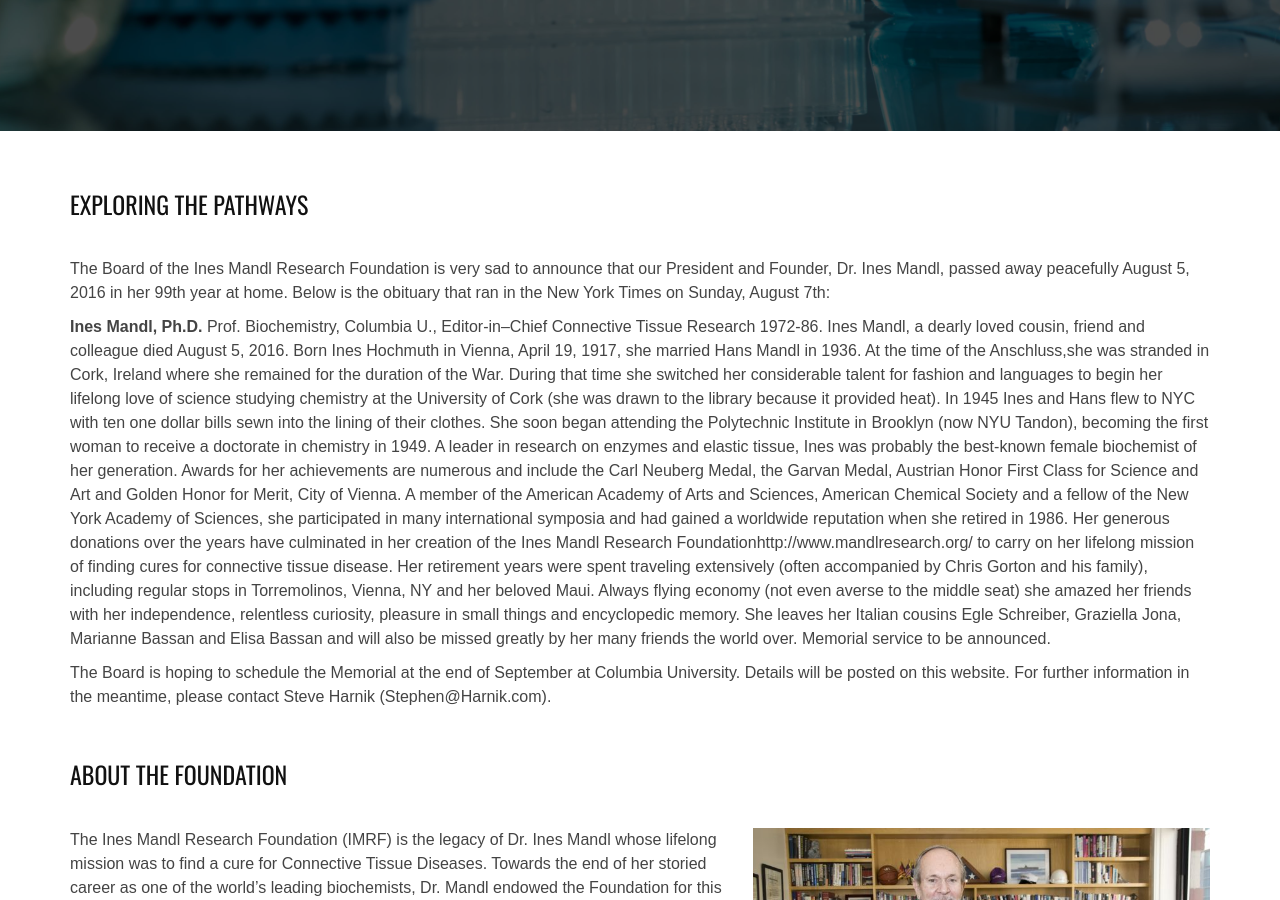
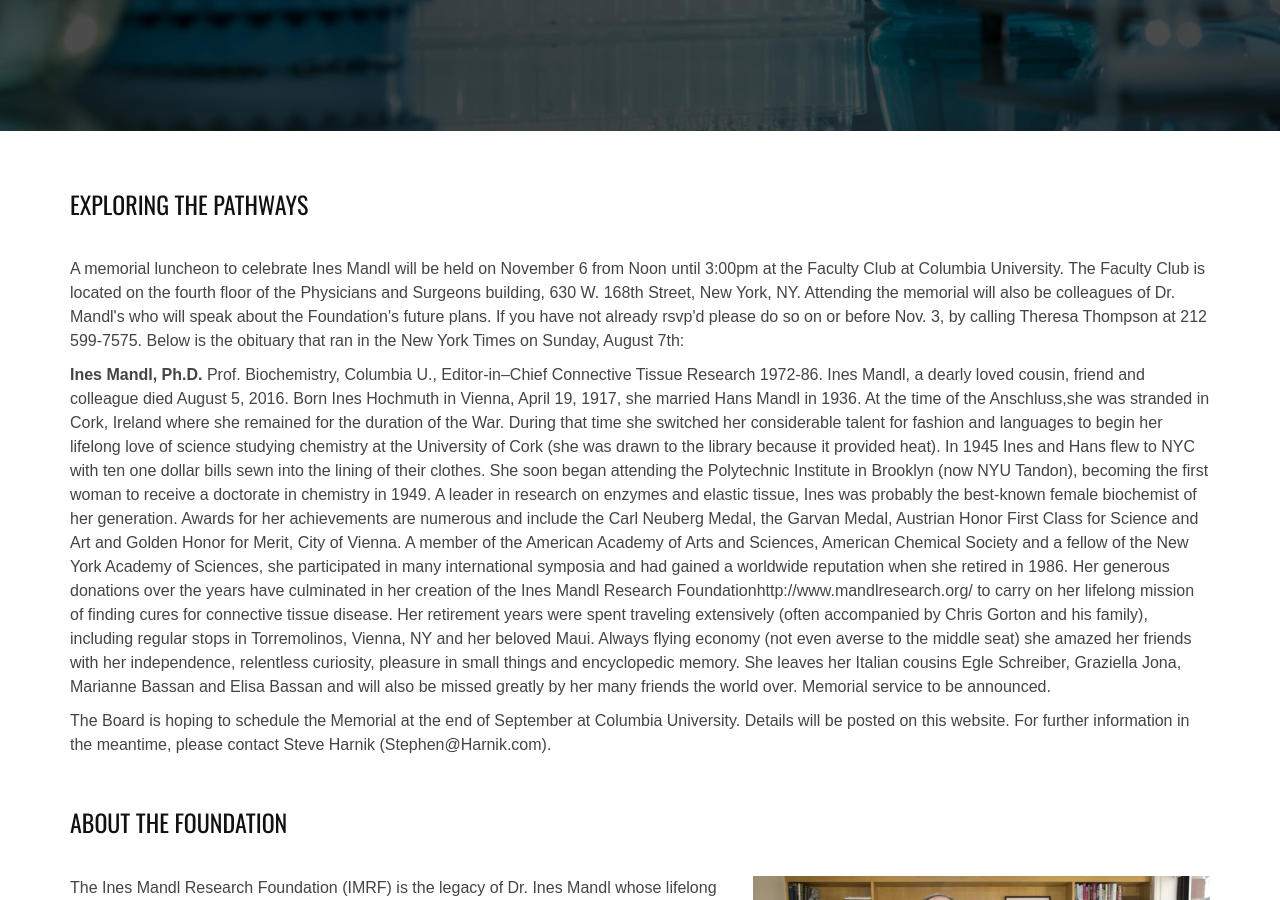
Before and after one commit to tstrand/mandlfoundation, a Jekyll site: the page built from index.markdown, in a window 1280 px wide and 900 px high, scrolled down 836 px. Built offline with Jekyll 4.4.1, drawn with Linux system fonts in a browser that asks for light colours.

Commit message:
Updated Index

```diff
--- a/index.markdown
+++ b/index.markdown
@@ -5,39 +5,42 @@ position: 0
 header: THE INES MANDL RESEARCH FOUNDATION
 subheader: Exploring the future of connective tissue disease research
 title1: Exploring the Pathways
-body1: The Board of the Ines Mandl Research Foundation is very sad to announce that
-  our President and Founder, Dr. Ines Mandl, passed away peacefully August 5, 2016
-  in her 99th year at home. Below is the obituary that ran in the New York Times on
-  Sunday, August 7th:</p><p><strong>Ines Mandl, Ph.D.</strong> Prof. Biochemistry,
-  Columbia U., Editor-in–Chief Connective Tissue Research 1972-86.  Ines Mandl, a
-  dearly loved cousin, friend and colleague died August 5, 2016. Born Ines Hochmuth
-  in Vienna, April 19, 1917, she married Hans Mandl in 1936. At the time of the Anschluss,she
-  was stranded in Cork, Ireland where she  remained for the duration of the War. During
-  that time she switched her considerable talent for fashion and languages to begin
-  her lifelong love of science studying chemistry at the University of Cork (she was
-  drawn to the library because it provided heat).   In 1945 Ines and Hans flew to
-  NYC with ten one dollar bills sewn into the lining of their clothes. She soon began
-  attending the Polytechnic Institute in Brooklyn (now NYU Tandon), becoming the first
-  woman to receive a doctorate in chemistry in 1949.  A leader in research on enzymes
-  and elastic tissue, Ines was probably the best-known female biochemist of her generation.
-  Awards for her achievements are numerous and include the Carl Neuberg Medal, the
-  Garvan Medal, Austrian Honor First Class for Science and Art and Golden Honor for
-  Merit, City of Vienna.  A member of the American Academy of Arts and Sciences, American
-  Chemical Society and a fellow of the New York Academy of Sciences, she participated
-  in many international symposia and had gained a worldwide reputation when she retired
-  in 1986. Her generous donations over the years have culminated in her creation of
-  the Ines Mandl Research Foundationhttp://www.mandlresearch.org/ to carry on her
-  lifelong mission of finding cures for connective tissue disease.  Her retirement
-  years were spent traveling extensively (often accompanied by Chris Gorton and his
-  family), including regular stops in Torremolinos, Vienna, NY and her beloved Maui.
-  Always flying economy (not even averse to the middle seat) she amazed her friends
-  with her independence, relentless curiosity, pleasure in small things and encyclopedic
-  memory. She leaves her Italian cousins Egle Schreiber, Graziella Jona, Marianne
-  Bassan and Elisa Bassan and will also be missed greatly by her many friends the
-  world over. Memorial service to be announced.</p><p>The Board is hoping to schedule
-  the Memorial at the end of September at Columbia University.  Details will be posted
-  on this website.  For further information in the meantime, please contact Steve
-  Harnik (Stephen@Harnik.com).
+body1: "A memorial luncheon to celebrate Ines Mandl will be held on November 6 from
+  Noon until 3:00pm at the Faculty Club at Columbia University.\nThe Faculty Club
+  is located on the fourth floor of the Physicians and Surgeons building, 630 W. 168th
+  Street, New York, NY.  \nAttending the memorial will also be colleagues of Dr. Mandl's
+  who will speak about the Foundation's future plans.  If you have not already rsvp'd
+  please do so on or before Nov. 3, by calling Theresa Thompson at 212 599-7575.  \n\n
+  Below is the obituary that ran in the New York Times on Sunday, August 7th:</p><p><strong>Ines
+  Mandl, Ph.D.</strong> Prof. Biochemistry, Columbia U., Editor-in–Chief Connective
+  Tissue Research 1972-86.  Ines Mandl, a dearly loved cousin, friend and colleague
+  died August 5, 2016. Born Ines Hochmuth in Vienna, April 19, 1917, she married Hans
+  Mandl in 1936. At the time of the Anschluss,she was stranded in Cork, Ireland where
+  she  remained for the duration of the War. During that time she switched her considerable
+  talent for fashion and languages to begin her lifelong love of science studying
+  chemistry at the University of Cork (she was drawn to the library because it provided
+  heat).   In 1945 Ines and Hans flew to NYC with ten one dollar bills sewn into the
+  lining of their clothes. She soon began attending the Polytechnic Institute in Brooklyn
+  (now NYU Tandon), becoming the first woman to receive a doctorate in chemistry in
+  1949.  A leader in research on enzymes and elastic tissue, Ines was probably the
+  best-known female biochemist of her generation. Awards for her achievements are
+  numerous and include the Carl Neuberg Medal, the Garvan Medal, Austrian Honor First
+  Class for Science and Art and Golden Honor for Merit, City of Vienna.  A member
+  of the American Academy of Arts and Sciences, American Chemical Society and a fellow
+  of the New York Academy of Sciences, she participated in many international symposia
+  and had gained a worldwide reputation when she retired in 1986. Her generous donations
+  over the years have culminated in her creation of the Ines Mandl Research Foundationhttp://www.mandlresearch.org/
+  to carry on her lifelong mission of finding cures for connective tissue disease.
+  \ Her retirement years were spent traveling extensively (often accompanied by Chris
+  Gorton and his family), including regular stops in Torremolinos, Vienna, NY and
+  her beloved Maui. Always flying economy (not even averse to the middle seat) she
+  amazed her friends with her independence, relentless curiosity, pleasure in small
+  things and encyclopedic memory. She leaves her Italian cousins Egle Schreiber, Graziella
+  Jona, Marianne Bassan and Elisa Bassan and will also be missed greatly by her many
+  friends the world over. Memorial service to be announced.</p><p>The Board is hoping
+  to schedule the Memorial at the end of September at Columbia University.  Details
+  will be posted on this website.  For further information in the meantime, please
+  contact Steve Harnik (Stephen@Harnik.com)."
 title2: About the Foundation
 body2: 'The Ines Mandl Research Foundation (IMRF) is the legacy of Dr. Ines Mandl
   whose lifelong mission was to find a cure for Connective Tissue Diseases. Towards
```
